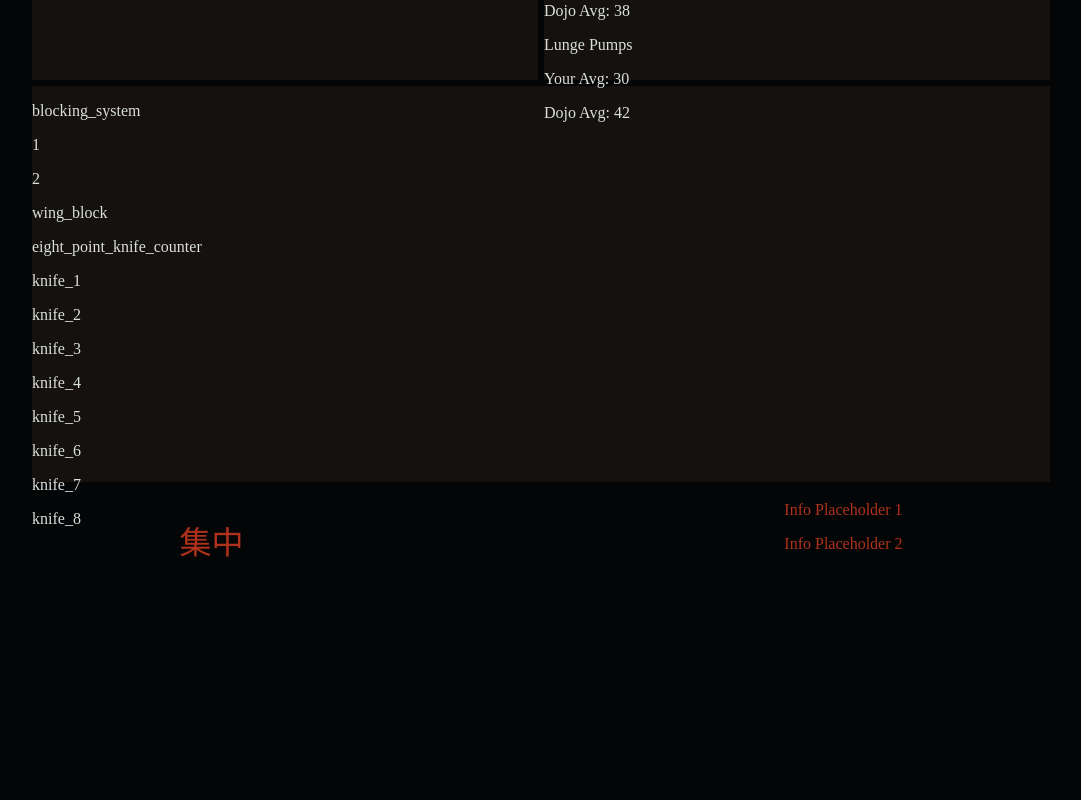
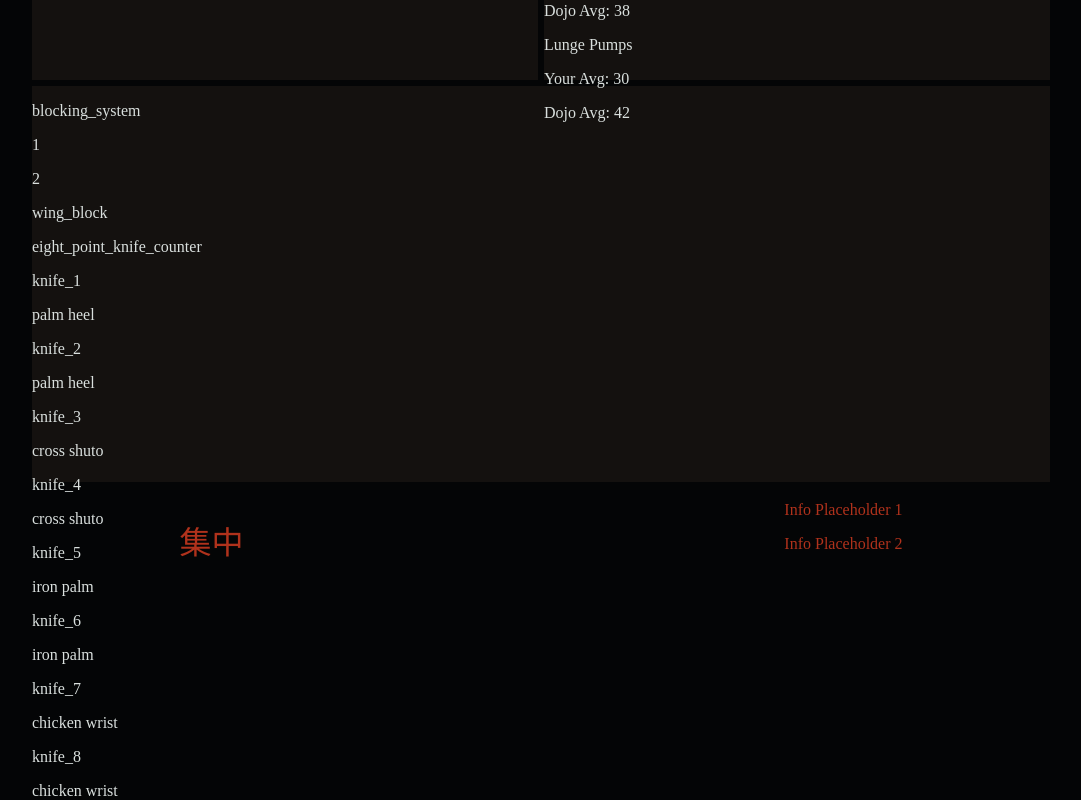
Before and after one commit to bushido-budo/bushido_fe, a React (Create React App) app: page /dashboard/student_id in a window 1280 px wide. Shown: the part 499-1299 px from the top of the page, without its empty margins (99-1180 px from the left). Before the commit the page ends 1096 px from the top, so only its background shows below. Built offline with nearby package versions, Linux system fonts and the light colour scheme.

Commit message:
Render mock data - not final

```diff
--- a/src/components/StudentDashboard/StudentDashboard.tsx
+++ b/src/components/StudentDashboard/StudentDashboard.tsx
@@ -36,20 +36,46 @@ const StudentDashboard: FC<StudentDashboardProps> = ({ studentInfo }) => {
       <div className='student-lower-section-container'>
       <section className='student-techniques'>
         <div className='current-materials'>
-          <div >
+          <div>
             { studentInfo.data && <p> {Object.keys(studentInfo.data.current_material)[0]}</p>}
             { studentInfo.data && studentInfo.data.current_material.blocking_system.hammer.map(val => <p key={val}>{val}</p>)}
           </div>
-          { studentInfo.data && <p> {studentInfo.data && Object.keys(studentInfo.data.current_material.blocking_system)[1]}</p>}
-          { studentInfo.data && <p> {studentInfo.data && Object.keys(studentInfo.data.current_material)[1]}</p>}
-          { studentInfo.data && <p> {studentInfo.data && Object.keys(studentInfo.data.current_material.eight_point_knife_counter)[0]}</p>}
-          { studentInfo.data && <p> {studentInfo.data && Object.keys(studentInfo.data.current_material.eight_point_knife_counter)[1]}</p>}
-          { studentInfo.data && <p> {studentInfo.data && Object.keys(studentInfo.data.current_material.eight_point_knife_counter)[2]}</p>}
-          { studentInfo.data && <p> {studentInfo.data && Object.keys(studentInfo.data.current_material.eight_point_knife_counter)[3]}</p>}
-          { studentInfo.data && <p> {studentInfo.data && Object.keys(studentInfo.data.current_material.eight_point_knife_counter)[4]}</p>}
-          { studentInfo.data && <p> {studentInfo.data && Object.keys(studentInfo.data.current_material.eight_point_knife_counter)[5]}</p>}
-          { studentInfo.data && <p> {studentInfo.data && Object.keys(studentInfo.data.current_material.eight_point_knife_counter)[6]}</p>}
-          { studentInfo.data && <p> {studentInfo.data && Object.keys(studentInfo.data.current_material.eight_point_knife_counter)[7]}</p>}
+          <div>
+            { studentInfo.data && <p> {Object.keys(studentInfo.data.current_material.blocking_system)[1]}</p>}
+            { studentInfo.data && <p> {Object.keys(studentInfo.data.current_material)[1]}</p>}
+          </div>
+          <div>
+            { studentInfo.data && <p> {Object.keys(studentInfo.data.current_material.eight_point_knife_counter)[0]}</p>}
+            { studentInfo.data && <p> {studentInfo.data.current_material.eight_point_knife_counter['knife_1']}</p>}
+          </div>
+          <div>
+            { studentInfo.data && <p> {Object.keys(studentInfo.data.current_material.eight_point_knife_counter)[1]}</p>}
+            { studentInfo.data && <p> {studentInfo.data.current_material.eight_point_knife_counter['knife_2']}</p>}
+          </div>
+          <div>
+            { studentInfo.data && <p> {Object.keys(studentInfo.data.current_material.eight_point_knife_counter)[2]}</p>}
+            { studentInfo.data && <p> {studentInfo.data.current_material.eight_point_knife_counter['knife_3']}</p>}
+          </div>
+          <div>
+            { studentInfo.data && <p> {Object.keys(studentInfo.data.current_material.eight_point_knife_counter)[3]}</p>}
+            { studentInfo.data && <p> {studentInfo.data.current_material.eight_point_knife_counter['knife_4']}</p>}
+          </div>
+          <div>
+            { studentInfo.data && <p> {Object.keys(studentInfo.data.current_material.eight_point_knife_counter)[4]}</p>}
+            { studentInfo.data && <p> {studentInfo.data.current_material.eight_point_knife_counter['knife_5']}</p>}
+          </div>
+          <div>
+            { studentInfo.data && <p> {Object.keys(studentInfo.data.current_material.eight_point_knife_counter)[5]}</p>}
+            { studentInfo.data && <p> {studentInfo.data.current_material.eight_point_knife_counter['knife_6']}</p>}
+          </div>
+          <div>
+            { studentInfo.data && <p> {Object.keys(studentInfo.data.current_material.eight_point_knife_counter)[6]}</p>}
+            { studentInfo.data && <p> {studentInfo.data.current_material.eight_point_knife_counter['knife_7']}</p>}
+          </div>
+          <div>
+            { studentInfo.data && <p> {Object.keys(studentInfo.data.current_material.eight_point_knife_counter)[7]}</p>}
+            { studentInfo.data && <p> {studentInfo.data.current_material.eight_point_knife_counter['knife_8']}</p>}
+          </div>
         </div>
       </section>
       </div>
```
